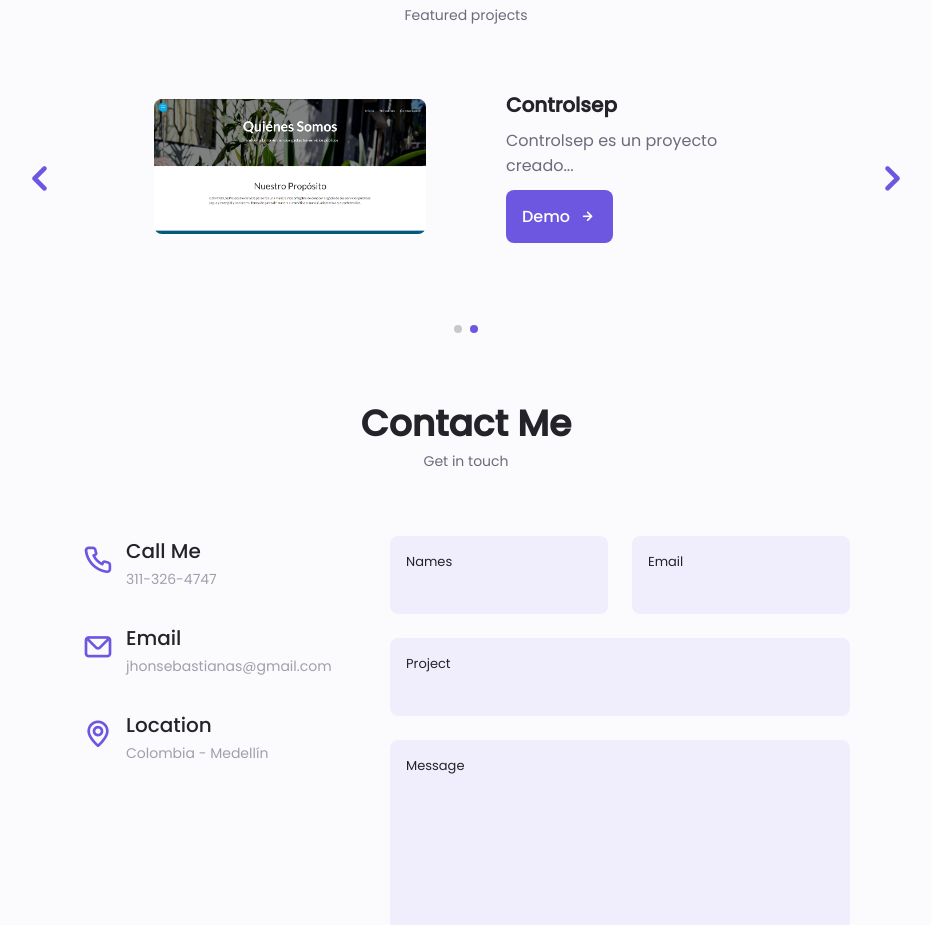
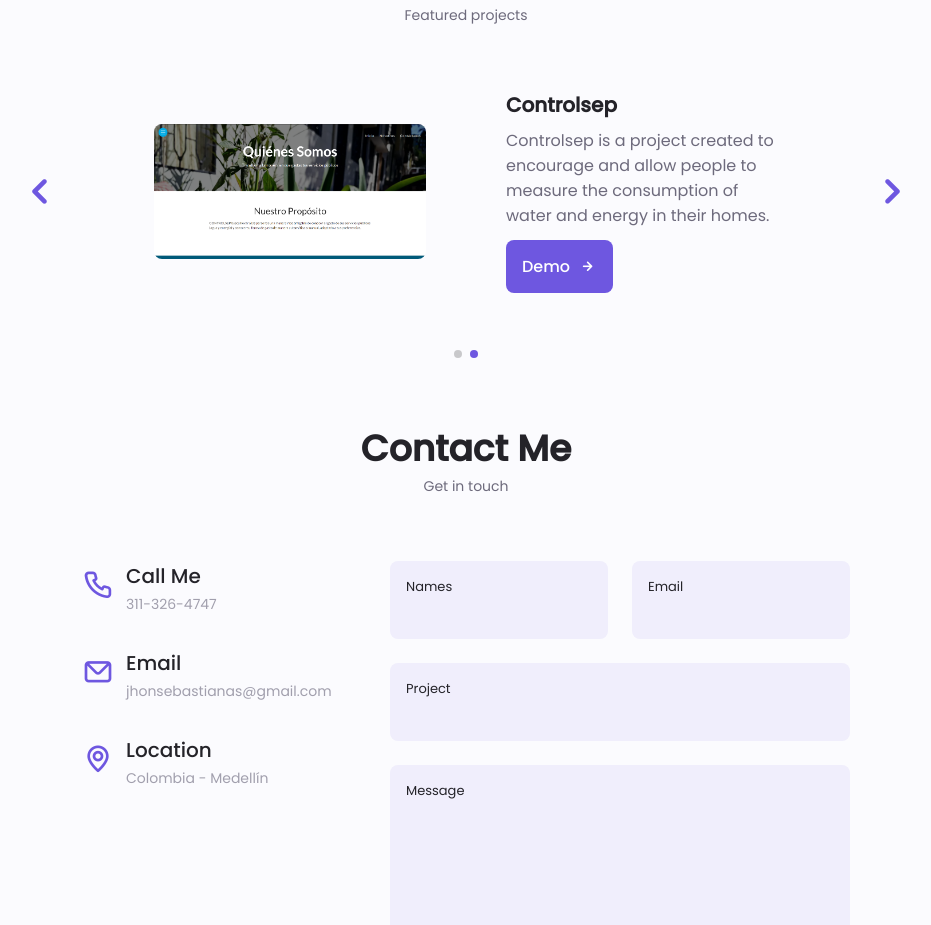
Before and after one commit to Jhonsebastianas/portafolio, a Next.js app: page / in a window 1280 px wide. Shown: the part 3360-4285 px from the top of the page, without its empty margins (174-1105 px from the left). Built offline with nearby package versions, Linux system fonts and the light colour scheme.

Commit message:
Portfolio-english

```diff
--- a/src/components/sections/Portfolio.jsx
+++ b/src/components/sections/Portfolio.jsx
@@ -1,24 +1,7 @@
 import React, { useEffect } from 'react'
 import Project from '@components/commons/portfolio'
 import StyledComponent from 'styled-components'
-
-const portfolioProjects = [
-    {
-        title: 'Controlsep',
-        img: 'controlsep.png',
-        description: `
-            Controlsep es un proyecto creado...
-        `
-    },
-    {
-        title: 'Tagmascota',
-        img: 'tagmascota.png',
-        description: `
-            Es un proyecto que brindar un punto de reporte
-            de mascotas perdidas y encontradas.
-        `
-    },
-]
+import portfolioProjects from '@constants/portfolio'
 
 const StyledPortfolioContainer = StyledComponent.div`
     overflow: initial;
--- /dev/null
+++ b/src/constants/portfolio.js
@@ -0,0 +1,19 @@
+const portfolioProjects = [
+    {
+        title: 'Controlsep',
+        img: 'controlsep.png',
+        description: `
+            Controlsep is a project created to encourage
+            and allow people to measure the consumption of water and energy in their homes.
+        `
+    },
+    {
+        title: 'Tagmascota',
+        img: 'tagmascota.png',
+        description: `
+            Tagmascota is a project that will provide a reporting point for lost and found pets.
+        `
+    },
+]
+
+export default portfolioProjects
```
